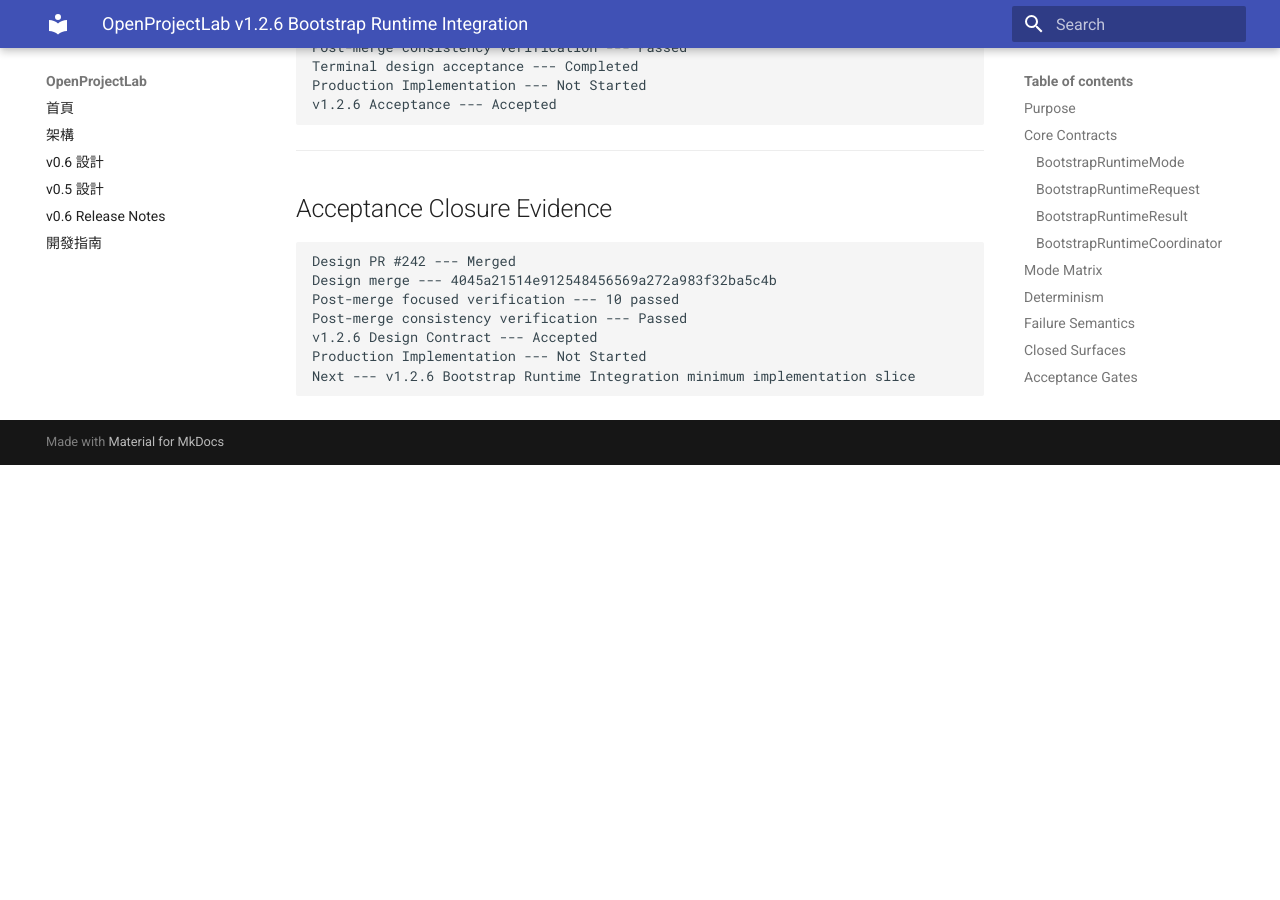
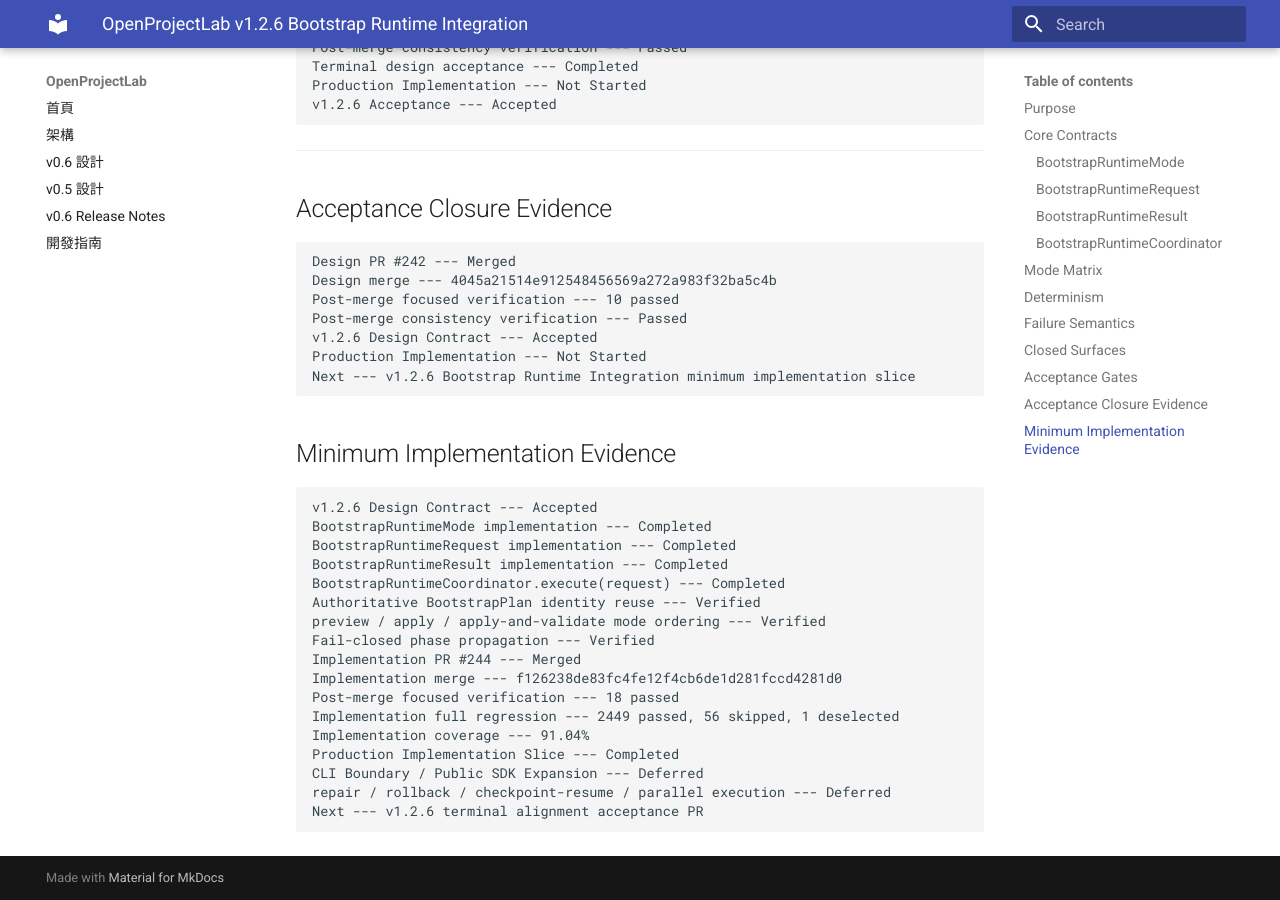
Before and after one commit to khwang1964/OpenProjectLab, an MkDocs documentation site: the page built from docs/releases/v1.2.6-bootstrap-runtime-integration.md, in a window 1280 px wide and 900 px high, scrolled down 2169 px. Built offline with MkDocs 1.6.1 and Material for MkDocs 9.7.7, drawn with Linux system fonts in a browser that asks for light colours; before the commit the page ends 2634 px from its top, so only the background shows below that.

Commit message:
docs: complete v1.2.6 runtime integration alignment (#245)

````diff
--- a/docs/releases/v1.2.6-bootstrap-runtime-integration.md
+++ b/docs/releases/v1.2.6-bootstrap-runtime-integration.md
@@ -106,3 +106,28 @@
 Production Implementation --- Not Started
 Next --- v1.2.6 Bootstrap Runtime Integration minimum implementation slice
 ```
+
+
+<!-- v1.2.6-bootstrap-runtime-integration-implementation-evidence -->
+
+## Minimum Implementation Evidence
+
+``` text
+v1.2.6 Design Contract --- Accepted
+BootstrapRuntimeMode implementation --- Completed
+BootstrapRuntimeRequest implementation --- Completed
+BootstrapRuntimeResult implementation --- Completed
+BootstrapRuntimeCoordinator.execute(request) --- Completed
+Authoritative BootstrapPlan identity reuse --- Verified
+preview / apply / apply-and-validate mode ordering --- Verified
+Fail-closed phase propagation --- Verified
+Implementation PR #244 --- Merged
+Implementation merge --- f126238de83fc4fe12f4cb6de1d281fccd4281d0
+Post-merge focused verification --- 18 passed
+Implementation full regression --- 2449 passed, 56 skipped, 1 deselected
+Implementation coverage --- 91.04%
+Production Implementation Slice --- Completed
+CLI Boundary / Public SDK Expansion --- Deferred
+repair / rollback / checkpoint-resume / parallel execution --- Deferred
+Next --- v1.2.6 terminal alignment acceptance PR
+```
````
Also changed, not shown: CHANGELOG.md (+12 -0 lines), docs/HISTORY.md (+14 -0 lines), docs/architecture/bootstrap-runtime-integration.md (+20 -0 lines), docs/releases/v1.2.6-bootstrap-runtime-integration-acceptance.md (+17 -0 lines), docs/roadmap.md (+17 -0 lines), 1 other file.
